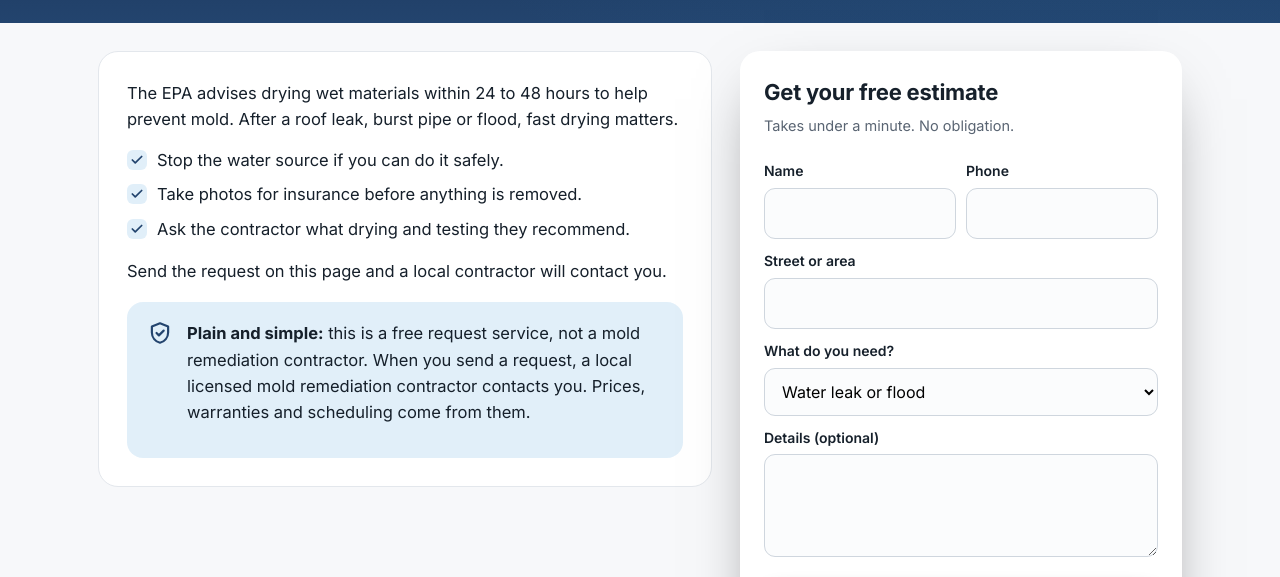
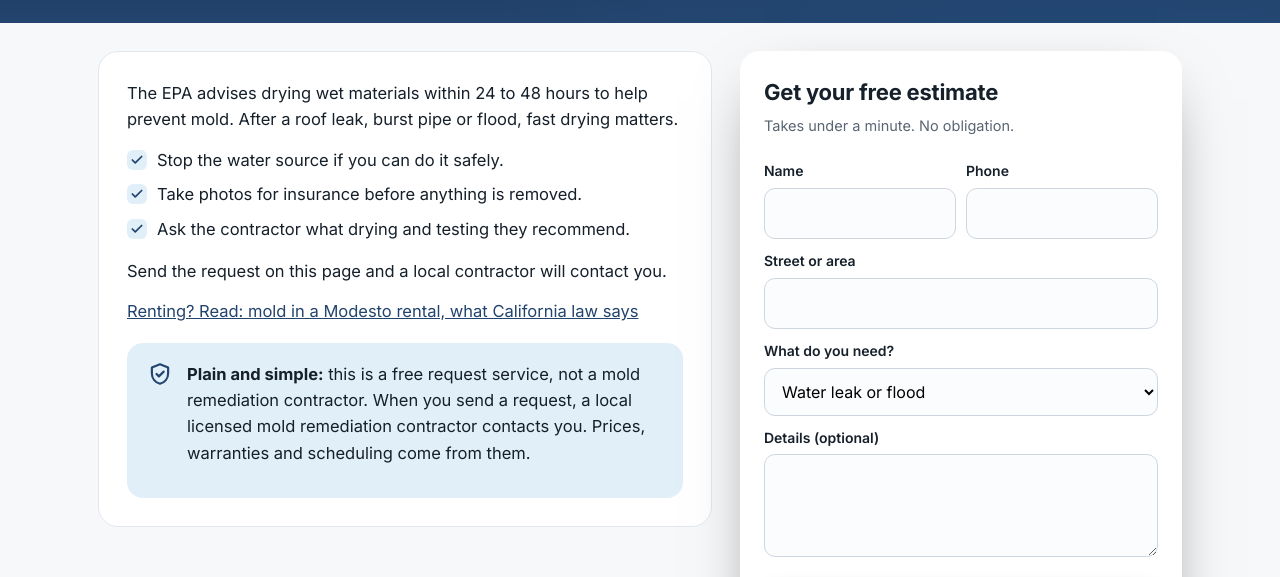
Before and after one commit to seasummit/moldremediationmodesto, a plain HTML site: page water-damage-mold/index.html in a window 1280 px wide. Shown: the part 211-788 px from the top of the page. Drawn offline with Linux system fonts and the light colour scheme.

Commit message:
Water damage page: link rental mold article

```diff
--- a/water-damage-mold/index.html
+++ b/water-damage-mold/index.html
@@ -97,7 +97,7 @@ footer.f h4{color:#fff;margin:0 0 10px;font-size:15px}footer.f ul{list-style:non
 <section class="s" style="padding-top:28px"><div class="wrap pgrid">
 <article class="body"><p>The EPA advises drying wet materials within 24 to 48 hours to help prevent mold. After a roof leak, burst pipe or flood, fast drying matters.</p>
 <ul class="checks"><li>Stop the water source if you can do it safely.</li><li>Take photos for insurance before anything is removed.</li><li>Ask the contractor what drying and testing they recommend.</li></ul>
-<p>Send the request on this page and a local contractor will contact you.</p><div style="margin-top:18px"><div class="note"><span class="ic"><svg viewBox="0 0 24 24" aria-hidden="true"><path d="M12 3 4.5 6v5.5c0 4.6 3.2 8.3 7.5 9.5 4.3-1.2 7.5-4.9 7.5-9.5V6Z" fill="none" stroke="currentColor" stroke-width="2" stroke-linejoin="round"/><path d="m8.8 12 2.2 2.2 4.4-4.4" fill="none" stroke="currentColor" stroke-width="2" stroke-linecap="round" stroke-linejoin="round"/></svg></span><p><b>Plain and simple:</b> this is a free request service, not a mold remediation contractor. When you send a request, a local licensed mold remediation contractor contacts you. Prices, warranties and scheduling come from them.</p></div></div></article>
+<p>Send the request on this page and a local contractor will contact you.</p><p><a href="/mold-rental-california-law/">Renting? Read: mold in a Modesto rental, what California law says</a></p><div style="margin-top:18px"><div class="note"><span class="ic"><svg viewBox="0 0 24 24" aria-hidden="true"><path d="M12 3 4.5 6v5.5c0 4.6 3.2 8.3 7.5 9.5 4.3-1.2 7.5-4.9 7.5-9.5V6Z" fill="none" stroke="currentColor" stroke-width="2" stroke-linejoin="round"/><path d="m8.8 12 2.2 2.2 4.4-4.4" fill="none" stroke="currentColor" stroke-width="2" stroke-linecap="round" stroke-linejoin="round"/></svg></span><p><b>Plain and simple:</b> this is a free request service, not a mold remediation contractor. When you send a request, a local licensed mold remediation contractor contacts you. Prices, warranties and scheduling come from them.</p></div></div></article>
 <div class="stick"><div class="fcard" id="quote">
 <h2>Get your free estimate</h2>
 <p class="sub">Takes under a minute. No obligation.</p>
```
